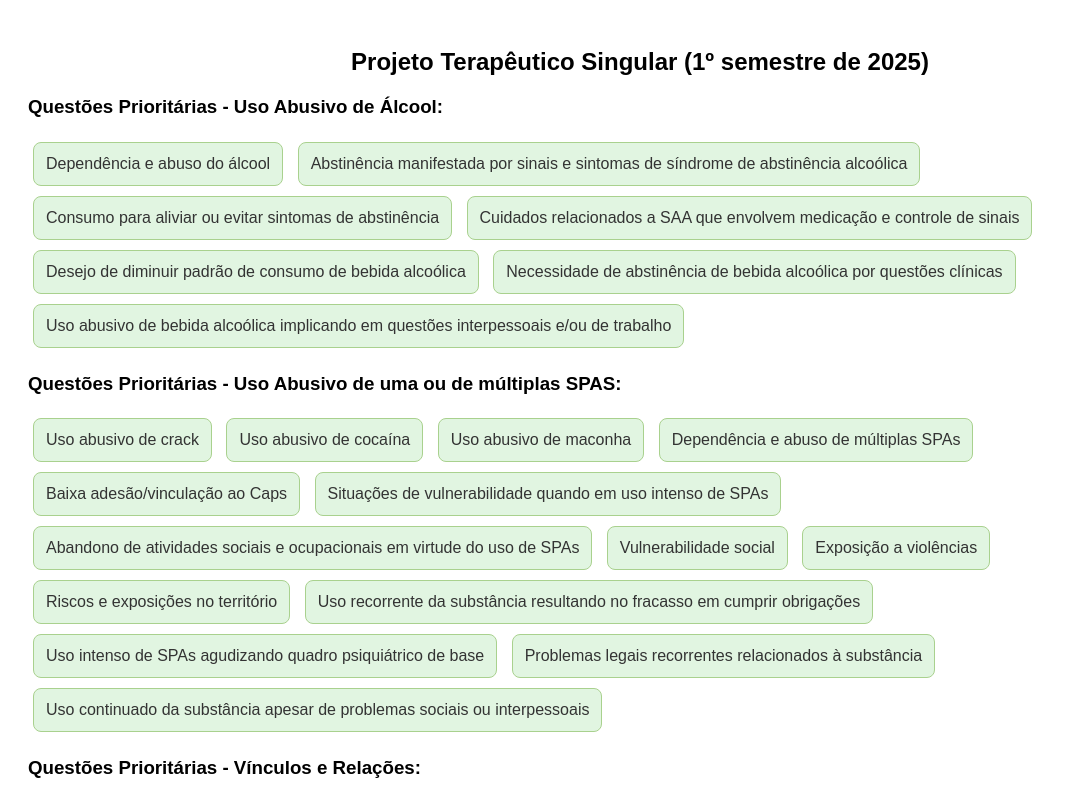
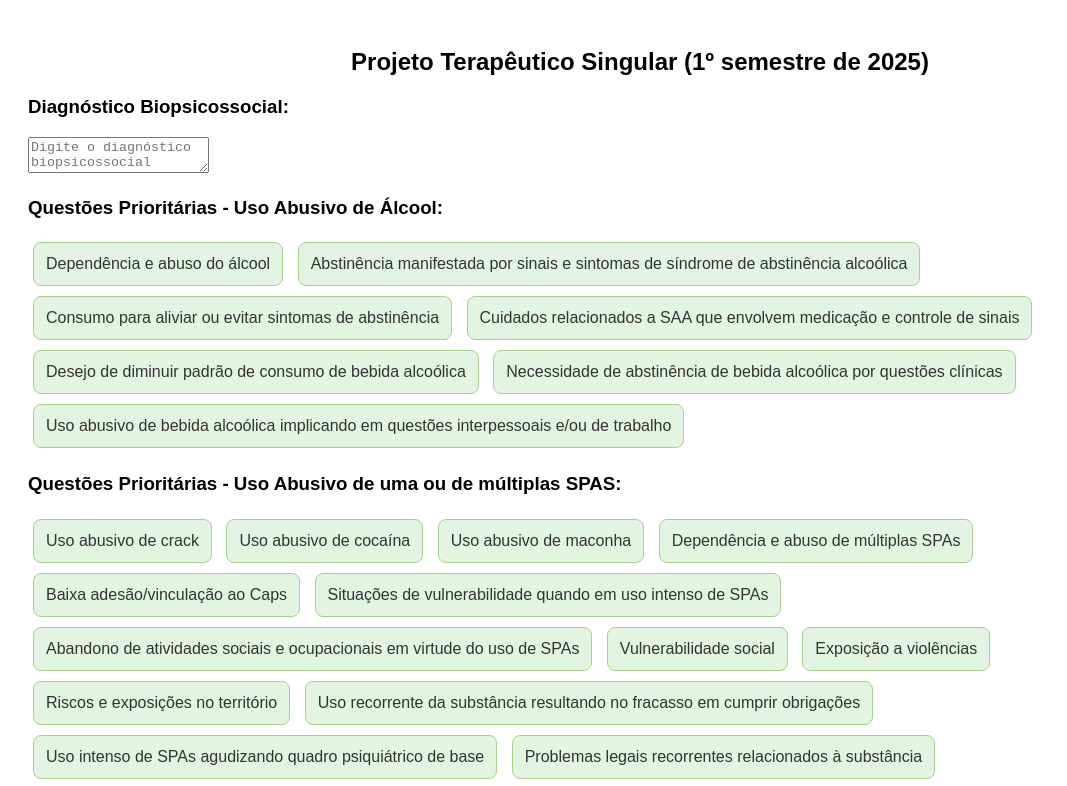
Before and after one commit to equipereviver/ptspec, a plain HTML site: page index.html in a window 1280 px wide. Shown: the top 786 px of the page, without its empty margins (0-1067 px from the left). Drawn offline with Linux system fonts and the light colour scheme.

Commit message:
Update index.html

```diff
--- a/index.html
+++ b/index.html
@@ -61,6 +61,11 @@
 <body>
 
 <h2>Projeto Terapêutico Singular (1º semestre de 2025)</h2>
+
+<div class="section">
+    <h3>Diagnóstico Biopsicossocial:</h3>
+    <textarea class="campo-texto" id="diagnosticoBiopsicossocial" placeholder="Digite o diagnóstico biopsicossocial aqui..."></textarea>
+</div>
 
 <div class="section">
     <h3>Questões Prioritárias - Uso Abusivo de Álcool:</h3>
```
